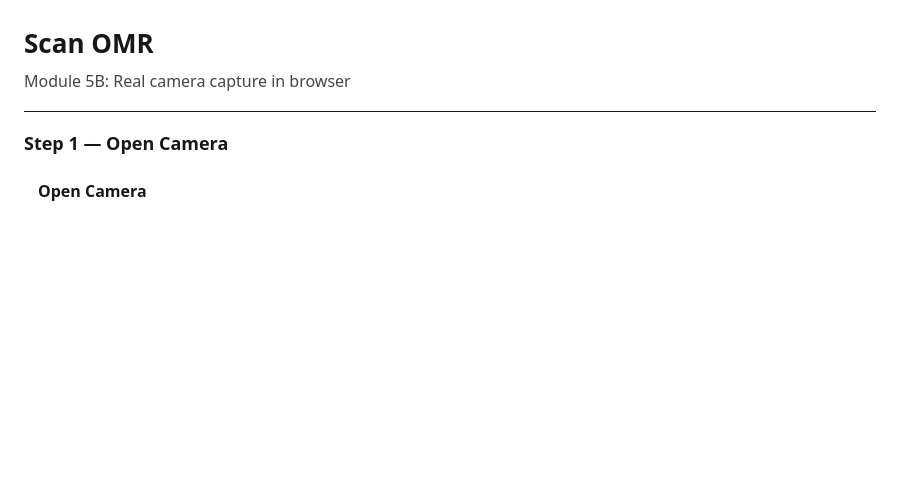
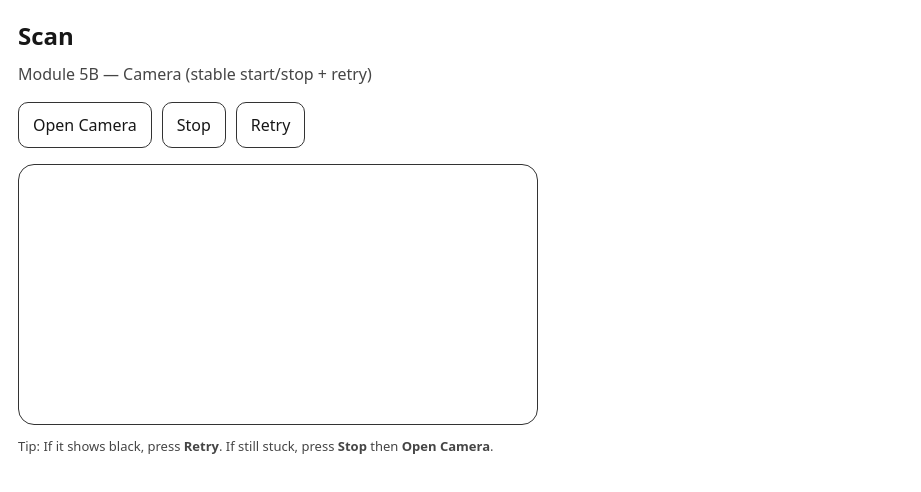
Before and after one commit to siddhartamides1510-lgtm/jee-evalbee-mvp, a Next.js app: page /scan in a window 1280 px wide. Shown: the top 492 px of the page, without its empty margins (0-921 px from the left). Built offline with nearby package versions, Linux system fonts and the light colour scheme.

Commit message:
Fix camera black screen: stop/start + loader + retry

```diff
--- a/app/scan/page.tsx
+++ b/app/scan/page.tsx
@@ -2,173 +2,167 @@
 
 import { useEffect, useRef, useState } from "react";
 
-type Step = "select" | "capture" | "preview";
-
 export default function ScanPage() {
-  const [step, setStep] = useState<Step>("select");
-  const [status, setStatus] = useState("");
-  const [previewUrl, setPreviewUrl] = useState<string | null>(null);
-
   const videoRef = useRef<HTMLVideoElement | null>(null);
-  const canvasRef = useRef<HTMLCanvasElement | null>(null);
   const streamRef = useRef<MediaStream | null>(null);
 
-  async function openCamera() {
-    setStatus("");
+  const [status, setStatus] = useState<
+    "idle" | "starting" | "ready" | "error"
+  >("idle");
+  const [errorMsg, setErrorMsg] = useState<string>("");
+
+  async function stopCamera() {
+    try {
+      const stream = streamRef.current;
+      if (stream) {
+        stream.getTracks().forEach((t) => t.stop());
+      }
+      streamRef.current = null;
+
+      if (videoRef.current) {
+        videoRef.current.srcObject = null;
+      }
+
+      setStatus("idle");
+      setErrorMsg("");
+    } catch {
+      // ignore
+    }
+  }
+
+  async function startCamera() {
+    setStatus("starting");
+    setErrorMsg("");
+
+    // Always stop old stream first (prevents black screen / stuck camera)
+    await stopCamera();
+
     try {
       const stream = await navigator.mediaDevices.getUserMedia({
-        video: { facingMode: "environment" },
+        video: {
+          facingMode: { ideal: "environment" }, // rear camera
+          width: { ideal: 1280 },
+          height: { ideal: 720 },
+        },
         audio: false,
       });
 
       streamRef.current = stream;
-      if (videoRef.current) {
+
+      if (!videoRef.current) {
+        throw new Error("Video element not found");
+      }
+
       videoRef.current.srcObject = stream;
+
+      // Wait until video is actually ready (fixes black screen)
+      await new Promise<void>((resolve, reject) => {
+        const v = videoRef.current!;
+        const onReady = () => {
+          v.removeEventListener("loadedmetadata", onReady);
+          resolve();
+        };
+        const onError = () => {
+          v.removeEventListener("loadedmetadata", onReady);
+          reject(new Error("Camera metadata load failed"));
+        };
+        v.addEventListener("loadedmetadata", onReady);
+        v.addEventListener("error", onError, { once: true });
+      });
+
       await videoRef.current.play();
-      }
-      setStep("capture");
-    } catch (err) {
-      setStatus("❌ Camera permission denied or not available.");
+      setStatus("ready");
+    } catch (err: any) {
+      setStatus("error");
+      setErrorMsg(
+        err?.message ||
+          "Camera failed. Try again, or allow permission in Chrome settings."
+      );
     }
   }
 
-  function captureImage() {
-    if (!videoRef.current || !canvasRef.current) return;
-
-    const video = videoRef.current;
-    const canvas = canvasRef.current;
-    canvas.width = video.videoWidth;
-    canvas.height = video.videoHeight;
-
-    const ctx = canvas.getContext("2d");
-    if (!ctx) return;
-
-    ctx.drawImage(video, 0, 0, canvas.width, canvas.height);
-    const dataUrl = canvas.toDataURL("image/png");
-    setPreviewUrl(dataUrl);
-
-    // Stop camera after capture
-    streamRef.current?.getTracks().forEach((t) => t.stop());
-    streamRef.current = null;
-
-    setStep("preview");
-  }
-
-  function resetAll() {
-    streamRef.current?.getTracks().forEach((t) => t.stop());
-    streamRef.current = null;
-    setPreviewUrl(null);
-    setStatus("");
-    setStep("select");
-  }
+  // IMPORTANT: stop camera when leaving page / refresh
+  useEffect(() => {
+    return () => {
+      stopCamera();
+    };
+    // eslint-disable-next-line react-hooks/exhaustive-deps
+  }, []);
 
   return (
-    <main style={{ padding: 24, fontFamily: "system-ui", maxWidth: 900 }}>
-      <h1 style={{ fontSize: 26, fontWeight: 900 }}>Scan OMR</h1>
-      <p style={{ marginTop: 6, opacity: 0.8 }}>
-        Module 5B: Real camera capture in browser
+    <main style={{ padding: 18, fontFamily: "system-ui" }}>
+      <h1 style={{ fontSize: 24, fontWeight: 800 }}>Scan</h1>
+      <p style={{ marginTop: 8, opacity: 0.8 }}>
+        Module 5B — Camera (stable start/stop + retry)
       </p>
 
-      <hr style={{ margin: "18px 0" }} />
-
-      {step === "select" && (
-        <section>
-          <h2 style={{ fontSize: 18, fontWeight: 900 }}>
-            Step 1 — Open Camera
-          </h2>
-
+      <div style={{ marginTop: 16, display: "flex", gap: 10 }}>
         <button
-            onClick={openCamera}
+          onClick={startCamera}
           style={{
-              marginTop: 12,
             padding: "10px 14px",
-              fontWeight: 900,
-              cursor: "pointer",
+            borderRadius: 10,
+            border: "1px solid #333",
           }}
         >
           Open Camera
         </button>
-        </section>
-      )}
 
-      {step === "capture" && (
-        <section>
-          <h2 style={{ fontSize: 18, fontWeight: 900 }}>
-            Step 2 — Capture Image
-          </h2>
-
-          <video
-            ref={videoRef}
+        <button
+          onClick={stopCamera}
           style={{
-              marginTop: 12,
-              width: "100%",
-              maxHeight: 420,
-              borderRadius: 12,
-              background: "#000",
+            padding: "10px 14px",
+            borderRadius: 10,
+            border: "1px solid #333",
           }}
-            playsInline
-          />
-
-          <div style={{ marginTop: 12, display: "flex", gap: 10 }}>
-            <button
-              onClick={captureImage}
-              style={{ padding: "10px 14px", fontWeight: 900, cursor: "pointer" }}
         >
-              Capture
+          Stop
         </button>
 
         <button
-              onClick={resetAll}
-              style={{ padding: "10px 14px", fontWeight: 900, cursor: "pointer" }}
+          onClick={startCamera}
+          style={{
+            padding: "10px 14px",
+            borderRadius: 10,
+            border: "1px solid #333",
+          }}
         >
-              Cancel
+          Retry
         </button>
       </div>
-        </section>
+
+      <div style={{ marginTop: 14 }}>
+        {status === "starting" && (
+          <p style={{ fontWeight: 700 }}>Starting camera… wait 2–5 sec</p>
         )}
+        {status === "error" && (
+          <p style={{ color: "red", fontWeight: 700 }}>
+            Camera Error: {errorMsg}
+          </p>
+        )}
+      </div>
 
-      {step === "preview" && (
-        <section>
-          <h2 style={{ fontSize: 18, fontWeight: 900 }}>
-            Step 3 — Preview
-          </h2>
+      <div
+        style={{
+          marginTop: 16,
+          borderRadius: 16,
+          overflow: "hidden",
+          border: "1px solid #333",
+          maxWidth: 520,
+        }}
+      >
+        <video
+          ref={videoRef}
+          playsInline
+          muted
+          style={{ width: "100%", display: "block" }}
+        />
+      </div>
 
-          {previewUrl && (
-            <img
-              src={previewUrl}
-              alt="Captured"
-              style={{
-                marginTop: 12,
-                width: "100%",
-                borderRadius: 12,
-                border: "1px solid #ddd",
-              }}
-            />
-          )}
-
-          <div style={{ marginTop: 12, display: "flex", gap: 10 }}>
-            <button
-              onClick={() =>
-                setStatus("✅ Image captured. Next: OpenCV scan (Module 6).")
-              }
-              style={{ padding: "10px 14px", fontWeight: 900, cursor: "pointer" }}
-            >
-              Continue
-            </button>
-
-            <button
-              onClick={resetAll}
-              style={{ padding: "10px 14px", fontWeight: 900, cursor: "pointer" }}
-            >
-              New Scan
-            </button>
-          </div>
-        </section>
-      )}
-
-      <canvas ref={canvasRef} style={{ display: "none" }} />
-
-      {status && <p style={{ marginTop: 16, fontWeight: 900 }}>{status}</p>}
+      <p style={{ marginTop: 12, opacity: 0.8, fontSize: 13 }}>
+        Tip: If it shows black, press <b>Retry</b>. If still stuck, press{" "}
+        <b>Stop</b> then <b>Open Camera</b>.
+      </p>
     </main>
   );
 }
```
Lines whose indentation alone changed are shown as unchanged.
